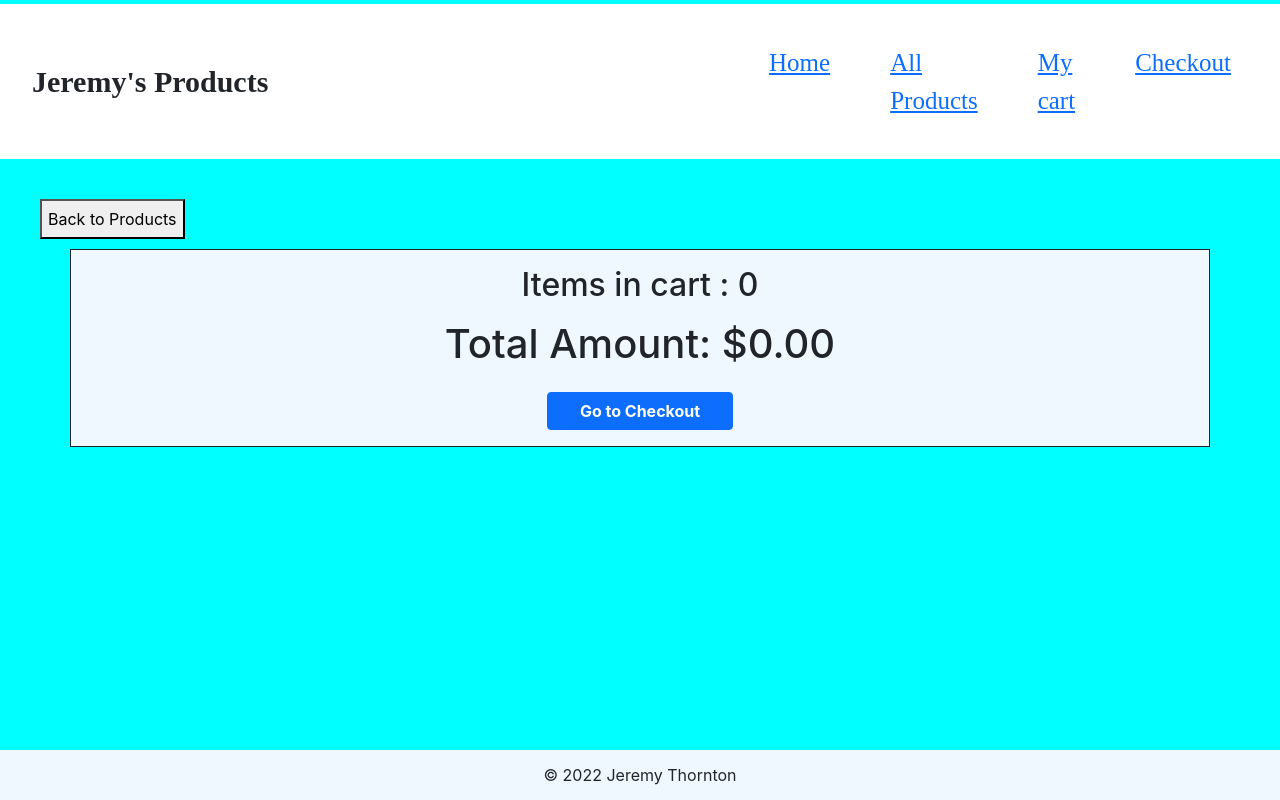
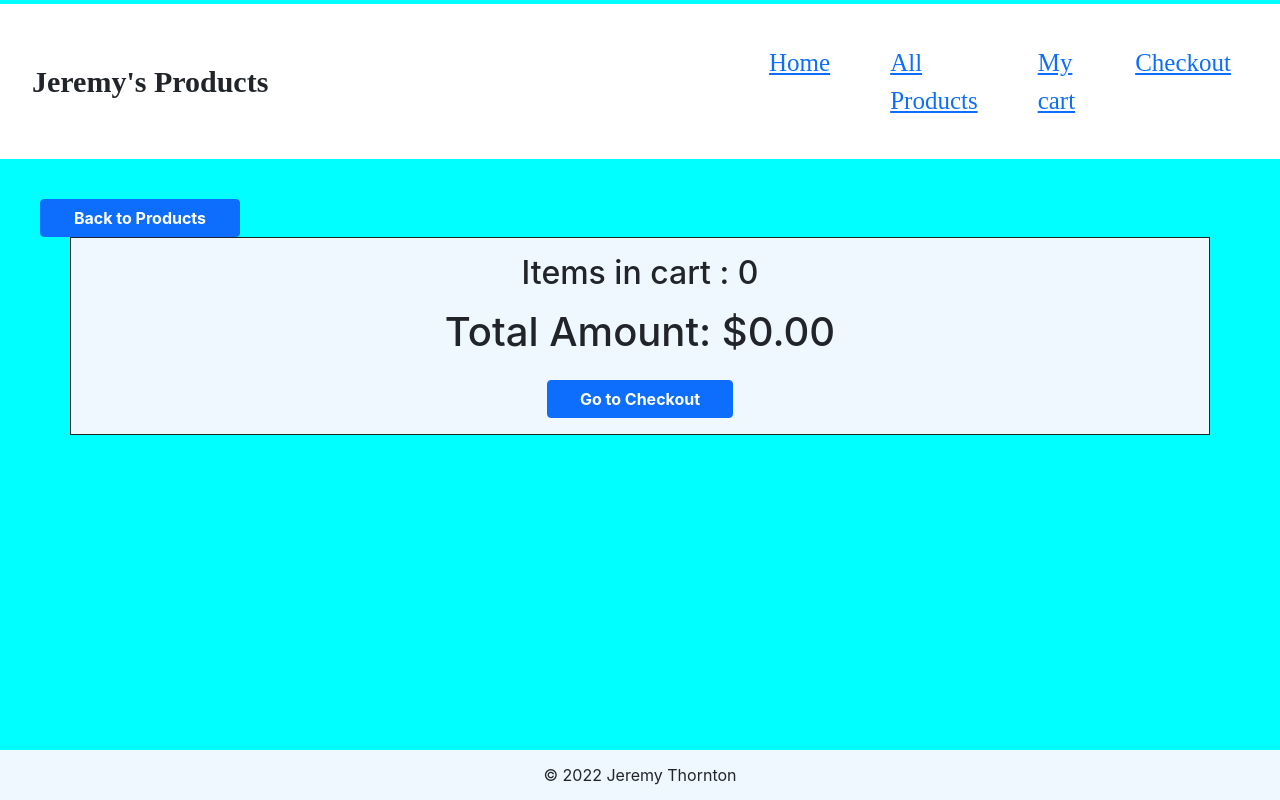
Before and after one commit to OceanSkys/finalProject, a React (Create React App) app in the folder finalproject/: page /my-cart in a window 1280 px wide. Built offline with nearby package versions, Linux system fonts and the light colour scheme.

Commit message:
Added styling to go back button on details page

```diff
--- a/finalproject/src/components/Checkout.js
+++ b/finalproject/src/components/Checkout.js
@@ -127,7 +127,7 @@ import  Confetti  from 'react-confetti';
                                         <label for="cvv">CVV</label><br/>
                                         <input type="text" id="cvv" name="cvv" placeholder="352" /><br/>
                                         {/* <button className="btnn btn btn-primary fw-bold marg d-flex justify-content-center" type="button" onClick={{HandleShow, ClearCart}}>Checkout</button> */}
-                                        <NavLink to="/all-products" className="btn btn-primary fw-bold marg d-flex justify-content-center" type="submit" onClick={{HandleShow, ClearCart}}>Checkout</NavLink>
+                                        <NavLink to="/all-products" className="btn btn-primary fw-bold marg d-flex justify-content-center" type="submit" onClick={{ClearCart}}>Checkout</NavLink>
                                     </div>
                                     </div>
                                     </ div>
--- a/finalproject/src/components/MyCart.js
+++ b/finalproject/src/components/MyCart.js
@@ -45,7 +45,7 @@ const Cart = () => {
 
   return (
     <div>
-      <button className="go-back" onClick={() => navigate(`/all-products`)}>Back to Products</button>
+      <button className="btn btn-primary col-md-2 fw-bold d-flex justify-content-center" onClick={() => navigate(`/all-products`)}>Back to Products</button>
       <div className='container total-item border border-dark'>
         <div className='row d-flex justify-content-center'>
           <h2 className='d-flex my-3 justify-content-center'>Items in cart : {cart.length}</h2>
```
Also changed, not shown: 7 other files (tests, documents, lock files or other folders).
